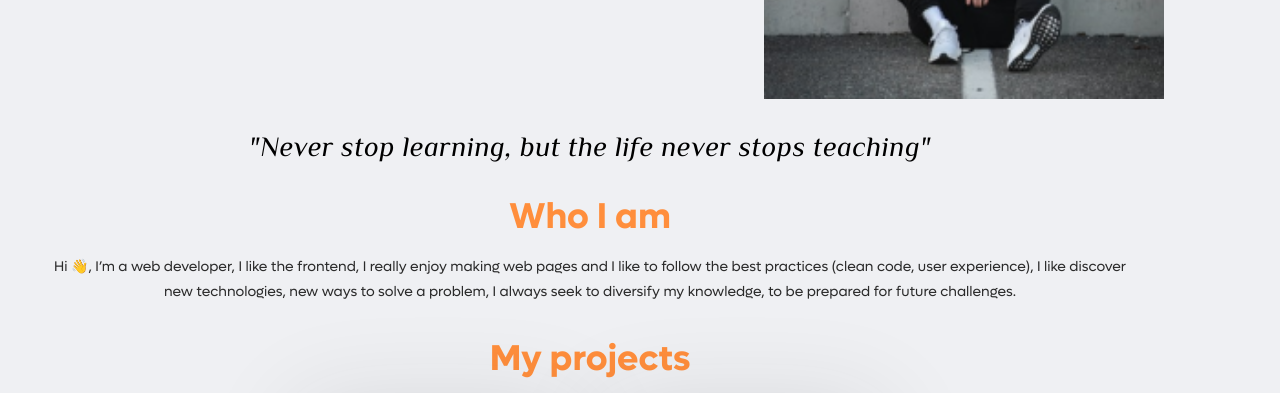
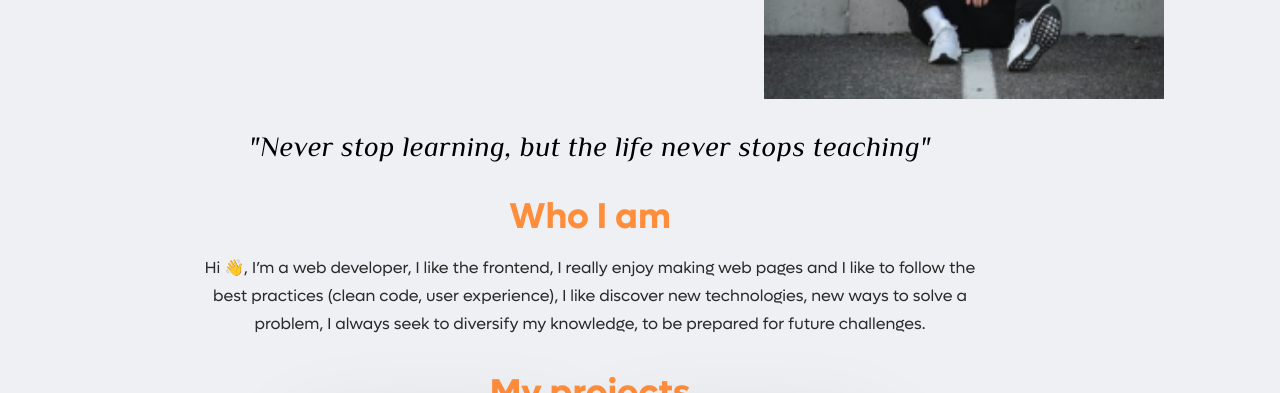
Before and after one commit to ItsMeLeonardo/portfolio, a website built with Vite: page index.html in a window 1280 px wide. Shown: the part 412-805 px from the top of the page. Built offline with nearby package versions, Linux system fonts and the light colour scheme.

Commit message:
[TABLET] About me ;D complete

```diff
--- a/src/styles/index.pcss
+++ b/src/styles/index.pcss
@@ -37,8 +37,9 @@
     --hero-size: 1.875rem;
     --btn-size: .75rem;
     --phrase-size: 1.25rem;
+    --paragraph-size:.875rem ;
 
-    --paragraph: .875rem var(--main-font);
+    --paragraph: var(--paragraph-size) var(--main-font);
     --hero-text: var(--hero-size) var(--main-font-bold);
     --phrase: italic var(--phrase-size) var(--serif-font);
     --section-title: bold 1.5rem var(--main-font-bold);
@@ -671,6 +672,7 @@ textarea {
         --hero-size: 40px;
         --btn-size: 1rem;
         --phrase-size: 1.75rem;
+        --paragraph-size: 1rem;
 
         /* ---- container ---- */
         --padding-container: 1rem;
@@ -749,5 +751,12 @@ textarea {
         position: relative;
     }
 
-    /* ---- Phrase ---- */
+    /* ---- about me ---- */
+    .About-content {
+        padding: 0 15%;
+    }
+    .paragraph {
+        text-align: center;
+        line-height: 1.75rem;
+    }
 }
```
Also changed, not shown: src/styles/index.css.
